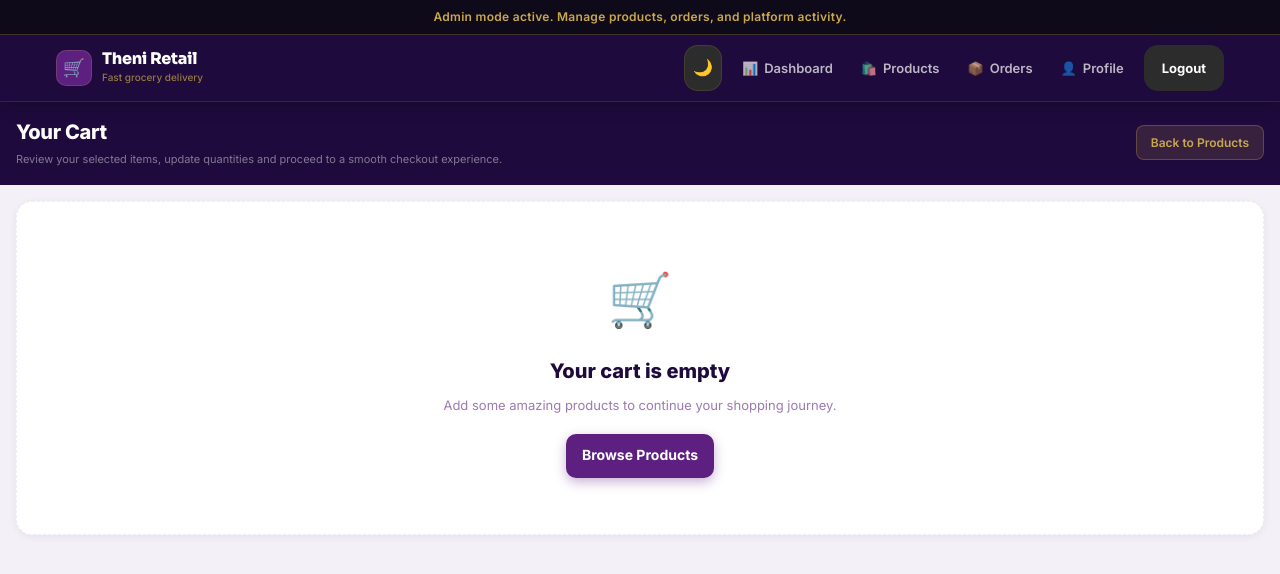
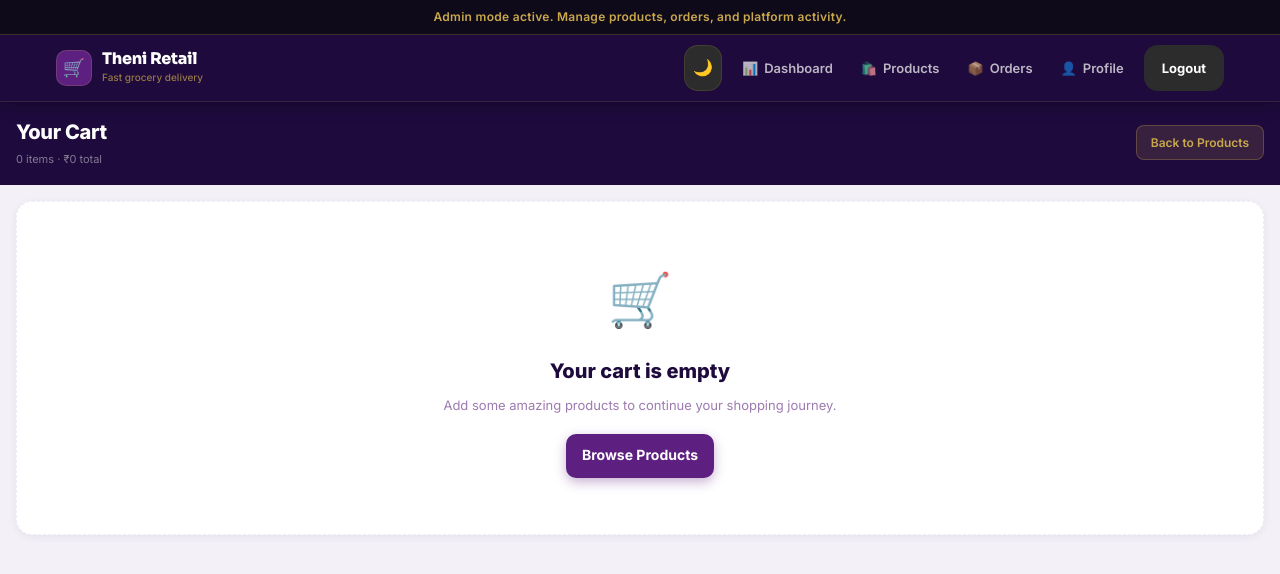
Before and after one commit to Prasanth1617/delivery-app, a React (Create React App) app in the folder client/: page /cart in a window 1280 px wide. Shown: the top 574 px of the page. Built offline with nearby package versions, Linux system fonts and the light colour scheme; sample sign-in values are in the browser's storage.

Commit message:
Fix cart hero and layout issues

```diff
--- a/client/src/pages/Cart.css
+++ b/client/src/pages/Cart.css
@@ -512,3 +512,11 @@
 .dark-mode .cart-payment-option { background: #1e1030; border-color: #2d1a45; }
 .dark-mode .cart-payment-option.active { background: #2d1a45; border-color: #5e2080; }
 .dark-mode .cart-address-input { background: #1e1030 !important; border-color: #2d1a45 !important; color: #f0e6ff !important; }
+
+.cart-summary-card:last-child {
+  margin-bottom: 0;
+}
+
+.cart-checkout-btn {
+  margin-bottom: 0;
+}
--- a/client/src/pages/Cart.js
+++ b/client/src/pages/Cart.js
@@ -203,15 +203,14 @@ function Cart() {
   return (
     <div className="app-page cart-page">
       <div className="app-container cart-container">
-        <div className="app-card topbar-card cart-top-card">
+        <div className="cart-top-card">
           <div className="cart-top-inner">
             <div className="cart-top-left">
               <div className="cart-top-pill">🛒 Premium Cart Experience</div>
-              <h2 className="app-section-title cart-top-title">Your Cart</h2>
-              <p className="app-section-subtitle cart-top-subtitle">
-                Review your selected items, update quantities and proceed to a
-                smooth checkout experience.
-              </p>
+             <h2 className="cart-top-title">Your Cart</h2>
+<p className="cart-top-subtitle">
+  {cart.length} item{cart.length !== 1 ? "s" : ""} · ₹{totalAmount} total
+</p>
             </div>
 
             <div className="cart-top-actions">
@@ -219,7 +218,7 @@ function Cart() {
                 <button className="secondary-btn cart-top-btn" type="button">Back to Products</button>
               </Link>
               {cart.length > 0 && (
-                <button onClick={clearCart} className="cart-clear-btn" type="button">Clear Cart</button>
+                <button onClick={clearCart} className="cart-clear-btn" type="button">✕ Clear</button>
               )}
             </div>
           </div>
@@ -240,7 +239,7 @@ function Cart() {
           <div className="cart-grid">
 
             {/* Cart Items */}
-            <div className="app-card fade-card cart-items-card">
+            <div className="cart-items-card">
               <h3 className="cart-section-title">Cart Items</h3>
               {cart.map((item) => (
                 <div key={item._id} className="cart-item-card">
@@ -269,7 +268,7 @@ function Cart() {
             </div>
 
             {/* Order Summary */}
-            <div className="app-card fade-card cart-summary-card">
+            <div className="cart-summary-card">
               <h3 className="cart-section-title">Order Summary</h3>
 
               <div className="cart-summary-box">
```
